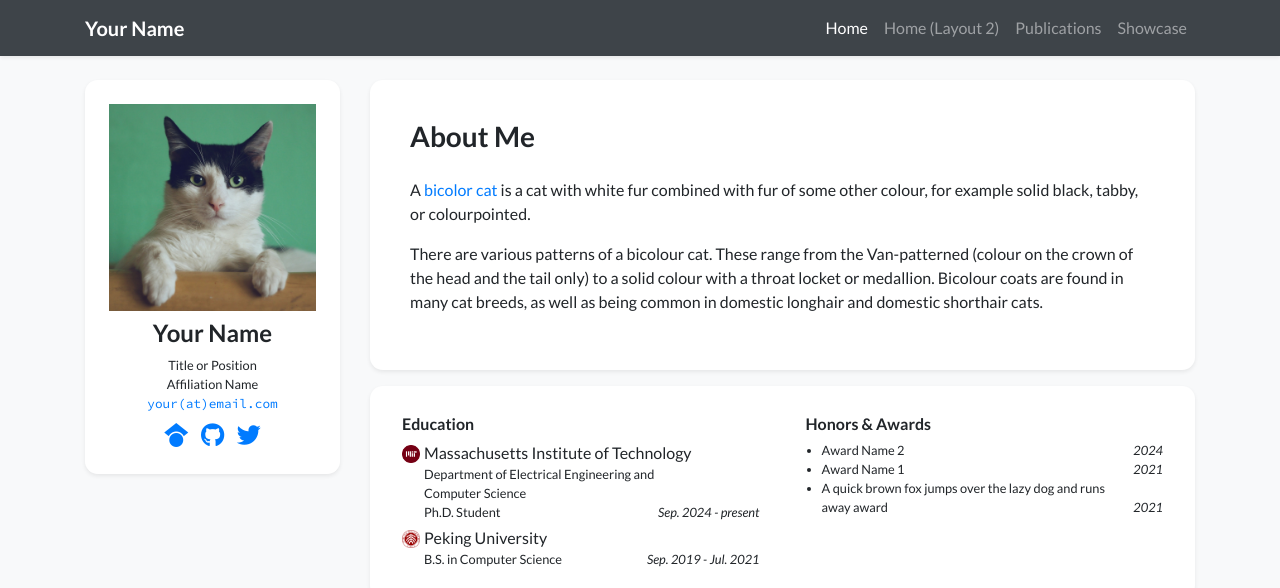
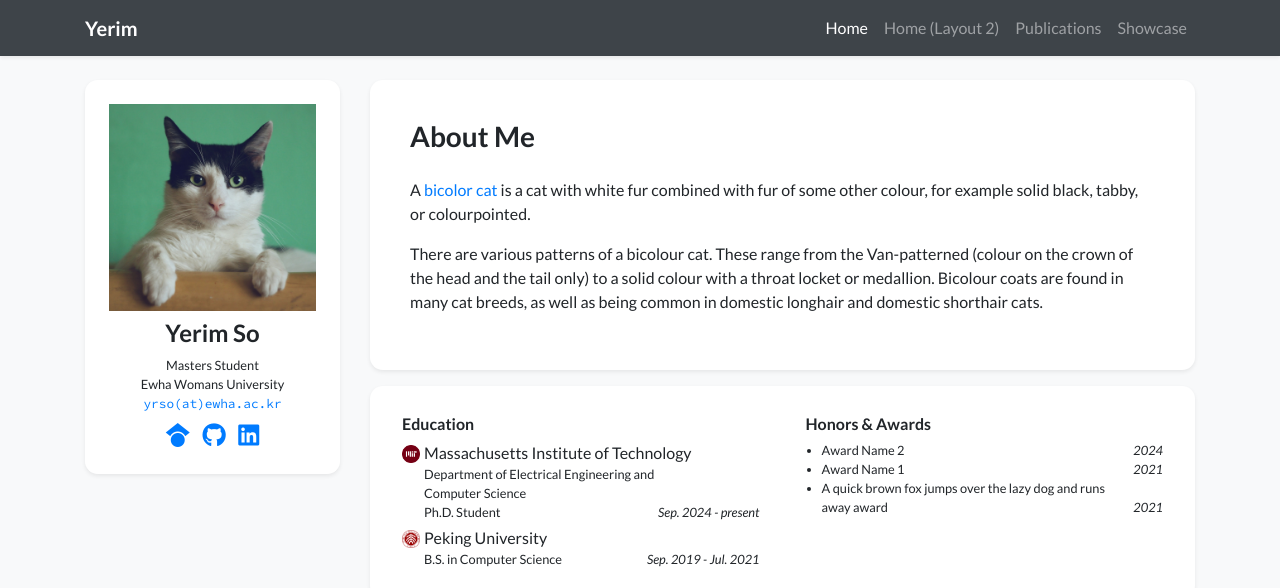
Before and after one commit to yrlso/yrlso.github.io, a Jekyll site: the page built from index.html, in a window 1280 px wide. Shown: the top 588 px of the page. Built offline with Jekyll 4.4.1, drawn with Linux system fonts in a browser that asks for light colours; nearby versions of some CDN libraries; a style sheet for code colours, icons or effects is not loaded.

Commit message:
Update profile.yml

```diff
--- a/_data/profile.yml
+++ b/_data/profile.yml
@@ -1,22 +1,22 @@
-primary_name: "Your Name"
+primary_name: "Yerim So"
 secondary_name: ""
-navbar_name: "Your Name"
+navbar_name: "Yerim"
 
 positions:
-- name: Title or Position
-- name: Affiliation Name
-  logo: /assets/images/badges/MIT_Social_circle.png  # Logo is optional
+- name: Masters Student
+- name: Ewha Womans University
+# logo: /assets/images/badges/MIT_Social_circle.png  # Logo is optional
 
 
-email: "your@email.com"
+email: "yrso@ewha.ac.kr"
 # cv_link: link-to-your-cv-file
 gscholar: xFmQpf4AAAAJ  # This is an example, replace it with your own Google Scholar ID
-github: your_github_id
-twitter: your_twitter_id  # Do not include the '@' symbol
+github: yrlso
+# twitter: your_twitter_id  # Do not include the '@' symbol
 # wechat_qrcode: /assets/images/etc/wechat.jpg
 # wechat_prompt: >-
 #   Please tell me your <strong>name</strong> and <strong>affiliation</strong> (current or past) when adding my wechat. Thanks!
-# linkedin: your-linked-in-id
+linkedin: yerimso
 # orcid: 0000-0000-0000-0000
 
 short_bio_text_justify: false
```
